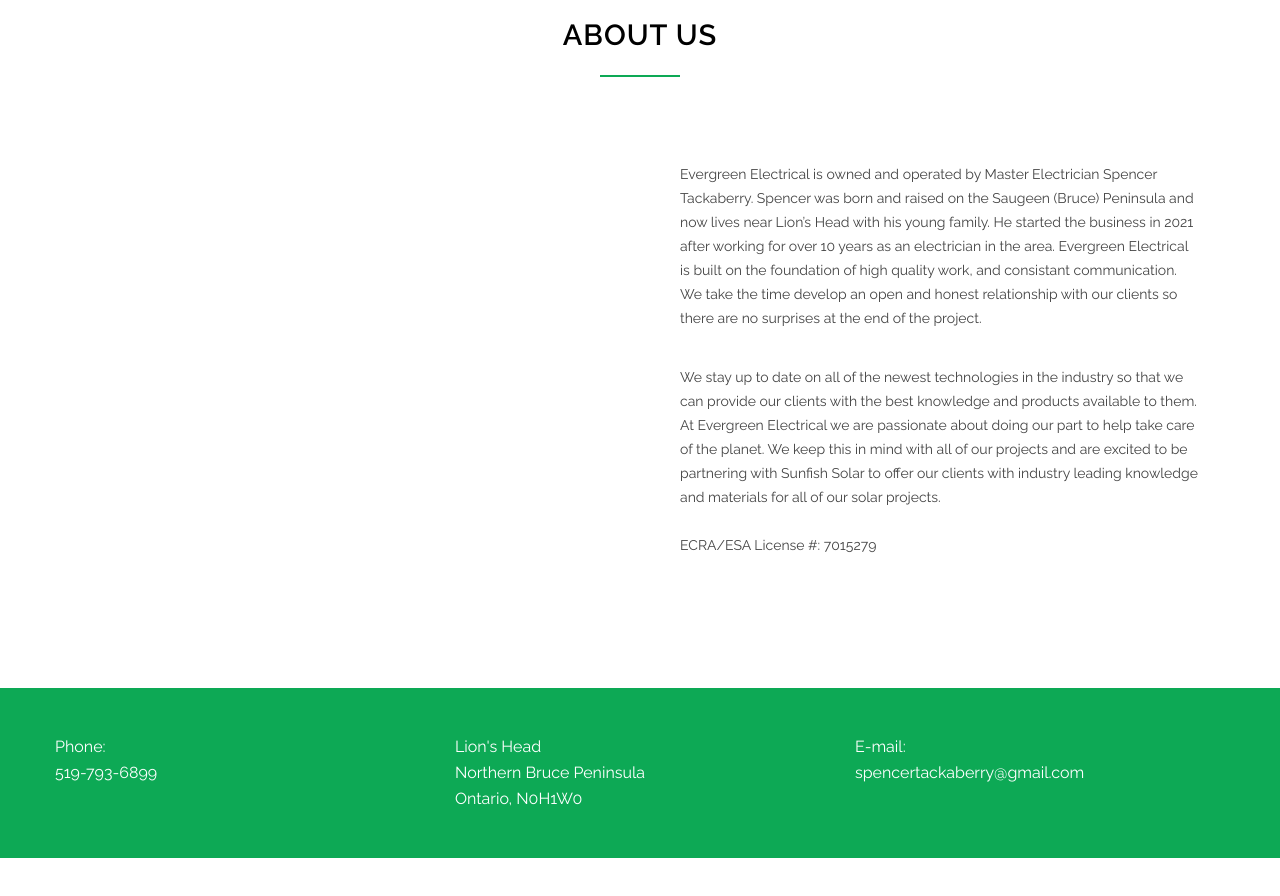
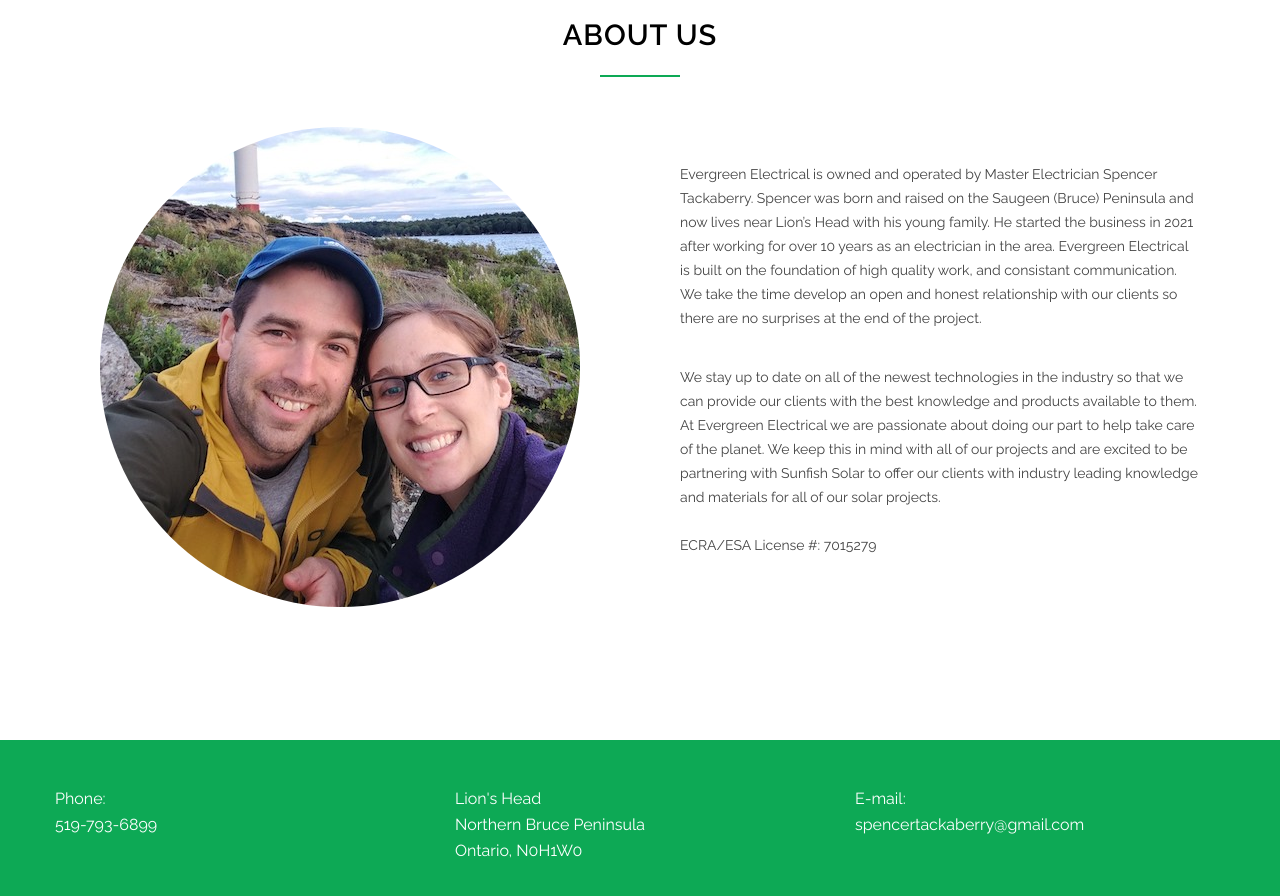
Before and after one commit to ahellyer/prod-evergreen-site, a plain HTML site: page index.html in a window 1280 px wide. Shown: the part 2940-3836 px from the top of the page. Before the commit the page ends 3798 px from the top, so only its background shows below. Drawn offline with Linux system fonts and the light colour scheme; a web font is replaced by a local one.

Commit message:
add about pic

```diff
--- a/index.html
+++ b/index.html
@@ -295,10 +295,10 @@
               </p> -->
             </div>
             <div class="row page-margin-top">
-              <div class="column column-1-2 align-center re-preload">
+              <div class="column column-1-2 align-center ">
                 <div class="image-wrapper">
                   <img
-                    src="images/samples/480x480/image_10.jpg"
+                    src="images/about-pic.jpg"
                     alt=""
                     class="radius"
                   />
```
Also changed, not shown: images/about-pic.jpg (added).
